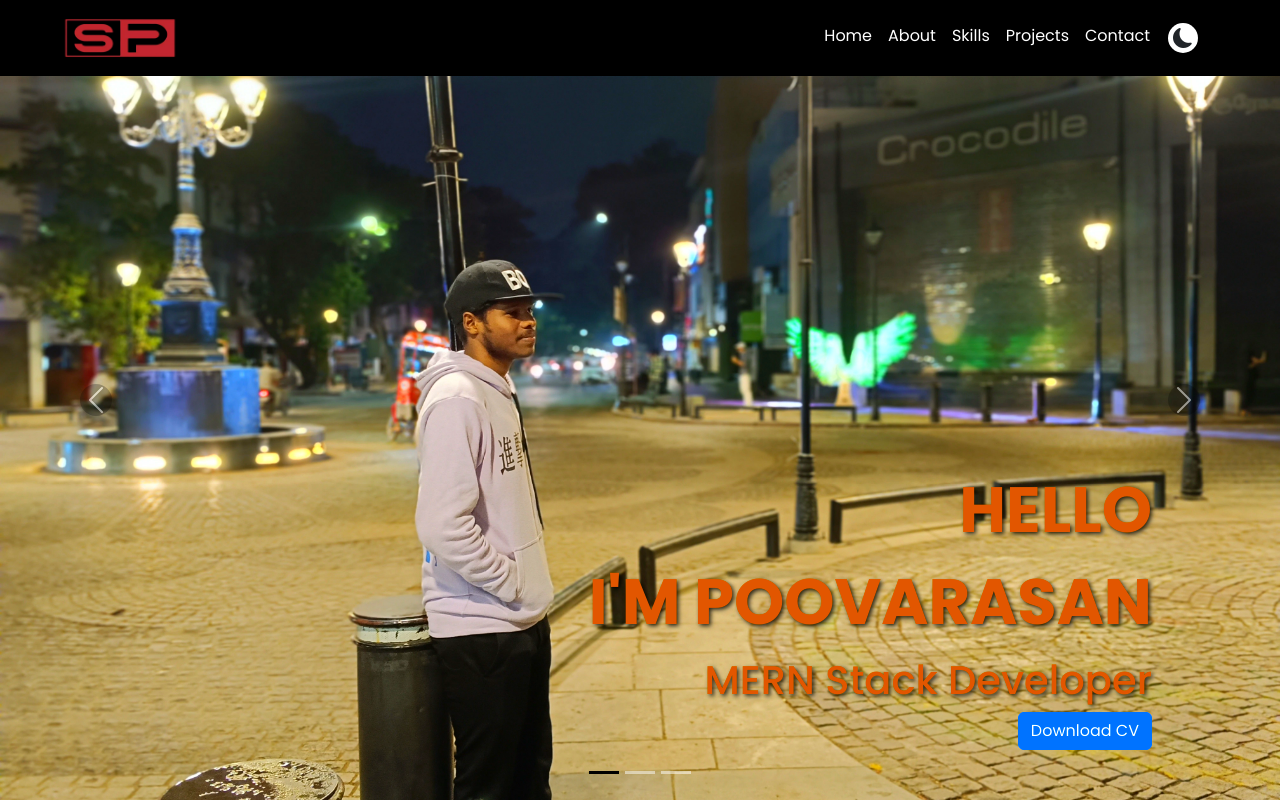
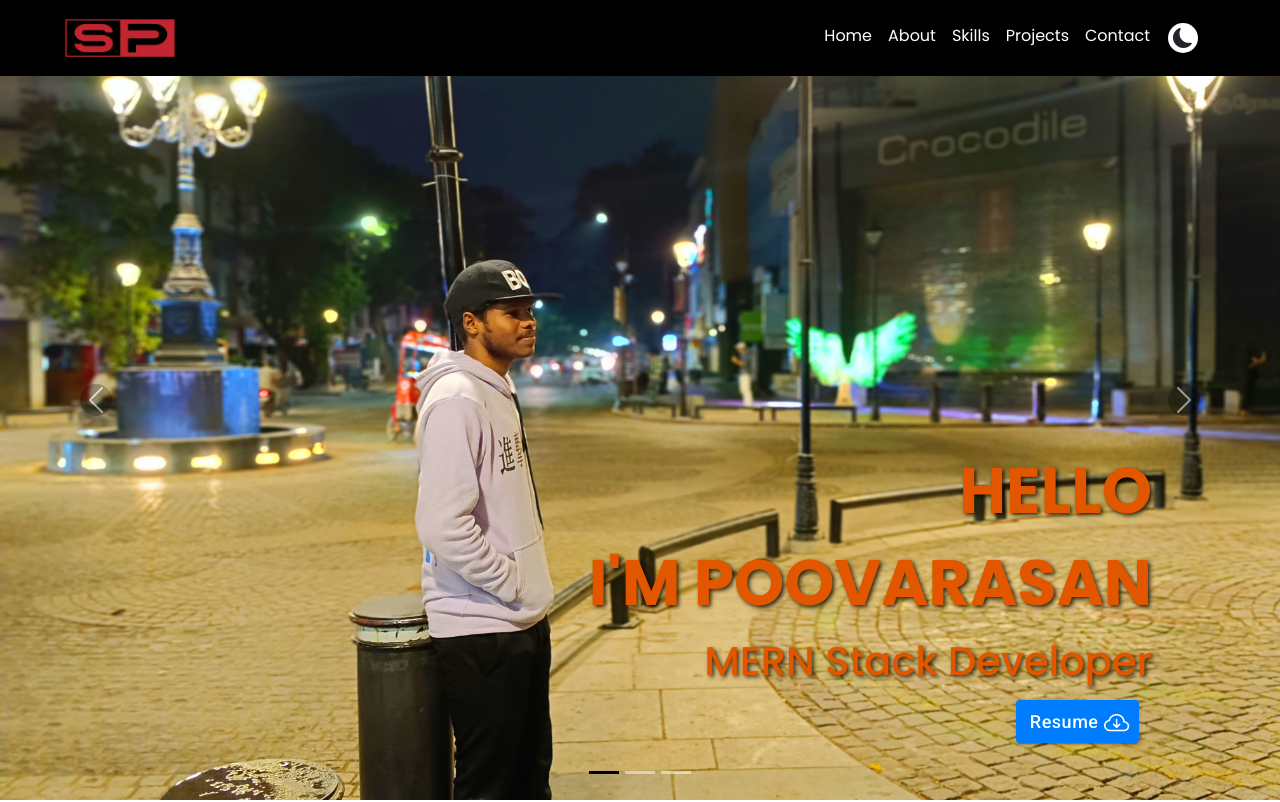
Before and after one commit to Poovarasan-29/portfolio, a React (Vite) app in the folder client/: page / in a window 1280 px wide. Shown: the top 802 px of the page. Built offline with nearby package versions, Linux system fonts and the light colour scheme.

Commit message:
v2.2 - Resume pdf and Resume button design changed

```diff
--- a/client/package.json
+++ b/client/package.json
@@ -10,6 +10,9 @@
     "preview": "vite preview"
   },
   "dependencies": {
+    "@emotion/react": "^11.14.0",
+    "@emotion/styled": "^11.14.0",
+    "@mui/material": "^6.4.3",
     "@popperjs/core": "^2.11.8",
     "bootstrap": "^5.3.3",
     "bootstrap-icons": "^1.11.3",
--- a/client/src/components/Home.jsx
+++ b/client/src/components/Home.jsx
@@ -1,14 +1,18 @@
+import { Button } from "@mui/material";
+import { useState } from "react";
+
 export default function Home({ classname }) {
+  const [changeIconHover, setChangeIconHover] = useState(
+    "ps-2 pt-1 bi bi-cloud-arrow-down"
+  );
   return (
     <div className={`home ms-4 ${classname}`}>
       <h1 className="gradient-text display-3">Hello</h1>
       <h1 className="gradient-text display-3">I'm Poovarasan</h1>
-      <h3 className="gradient-text mern-stack-text display-6">MERN Stack Developer</h3>
-      <a
-        href="/Resume.pdf"
-        className="btn btn-primary"
-        download="PoovarasanCV.pdf"
-      >
+      <h3 className="gradient-text mern-stack-text display-6">
+        MERN Stack Developer
+      </h3>
+      <a href="/PoovarasanS.pdf" className="btn" download="PoovarasanCV.pdf">
         <div className="animate-btn">
           <span className="bubble"></span>
           <span className="bubble"></span>
@@ -16,7 +20,31 @@ export default function Home({ classname }) {
           <span className="bubble"></span>
           <span className="bubble"></span>
         </div>
-        <span className="download-text">Download CV</span>
+        {/* <span className="download-text">
+          Resume <i className="bi bi-cloud-arrow-down"></i>
+        </span> */}
+        <Button
+          variant="contained"
+          color="primary"
+          style={{
+            textTransform: "capitalize",
+            padding: "4px 14px",
+            fontSize: "18px",
+          }}
+          onMouseEnter={() =>
+            setChangeIconHover("ps-2 pt-1 bi bi-cloud-arrow-down-fill")
+          }
+          onMouseLeave={() =>
+            setChangeIconHover("ps-2 pt-1 bi bi-cloud-arrow-down")
+          }
+        >
+          Resume{" "}
+          <i
+            className={changeIconHover}
+            style={{ transform: "scale(1.4)" }}
+          ></i>
+        </Button>
+        {/* <span className="download-text">Download CV</span> */}
       </a>
     </div>
   );
```
Also changed, not shown: 2 other files (tests, documents, lock files or other folders).
